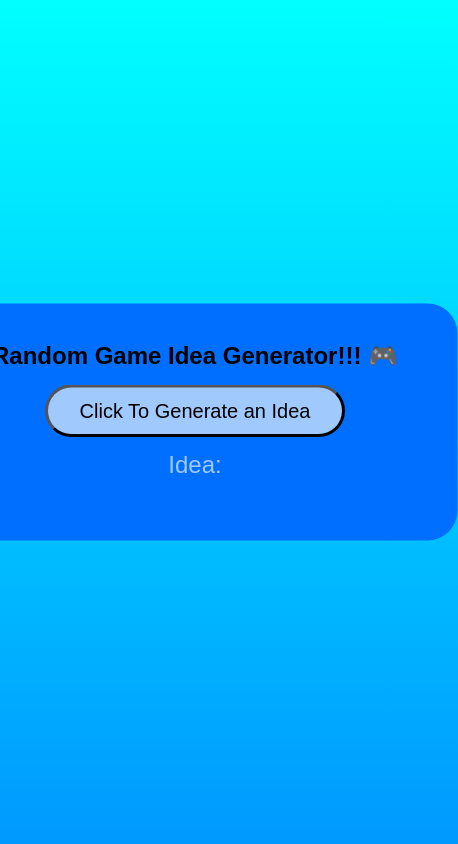
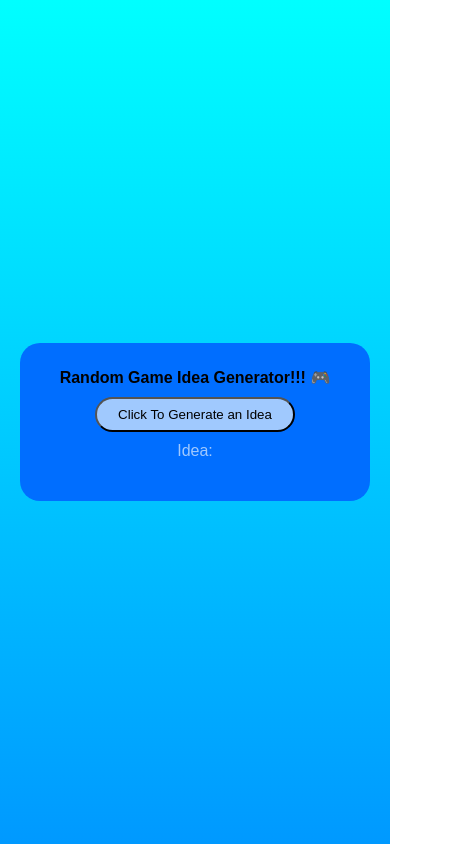
Before and after one commit to Mashhood-tec/Game-Idea-Generator, a plain HTML site: page index.html in a window 390 px wide. Shown: the whole page, 458 px wide, since content can reach past the window. Drawn offline with Linux system fonts and the light colour scheme.

Commit message:
Update index.html

```diff
--- a/index.html
+++ b/index.html
@@ -13,6 +13,13 @@
     .zoom-container {
       transform: scale(1.5);
       transform-origin: center;
+    }
+
+    /* 📱 On mobile screens (width 768px or smaller), set zoom back to 100% */
+    @media (max-width: 768px) {
+      .zoom-container {
+        transform: scale(1);
+      }
     }
 
     body {
```
